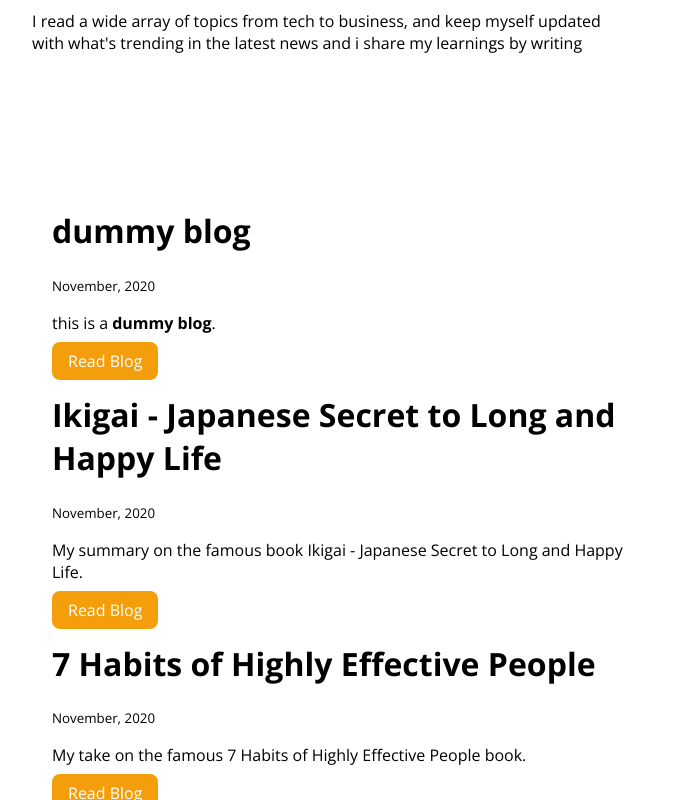
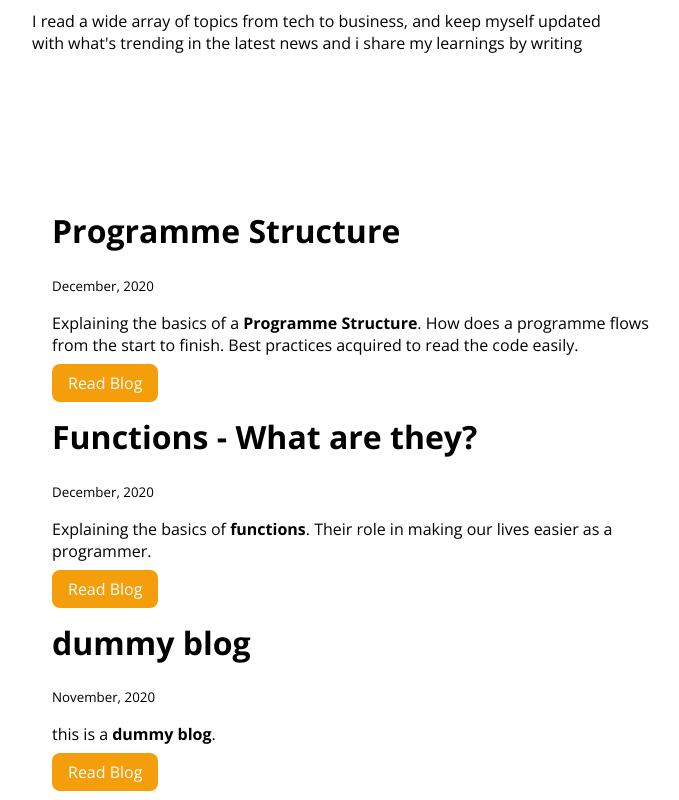
Before and after one commit to pantsachin/Sachinpant-portfolio, a plain HTML site: page blogs.html in a window 1280 px wide. Shown: the part 645-1445 px from the top of the page, without its empty margins (308-987 px from the left). Drawn offline with nearby package versions, Linux system fonts and the light colour scheme.

Commit message:
updated blogs

```diff
--- a/blogs.html
+++ b/blogs.html
@@ -49,6 +49,37 @@
 
     <ul class="list-non-bullet">
       <div class="container container-center">
+        <li class="list-item-inline">
+          <h1>Programme Structure</h1>
+          <small>December, 2020</small>
+          <p>
+            Explaining the basics of a <strong>Programme Structure</strong>. How
+            does a programme flows from the start to finish. Best practices
+            acquired to read the code easily.
+          </p>
+          <a
+            class="link primary-link"
+            href="https://dev.to/pantsachin/programme-structure-2g3a"
+          >
+            Read Blog
+          </a>
+        </li>
+
+        <li class="list-item-inline">
+          <h1>Functions - What are they?</h1>
+          <small>December, 2020</small>
+          <p>
+            Explaining the basics of <strong>functions</strong>. Their role in
+            making our lives easier as a programmer.
+          </p>
+          <a
+            class="link primary-link"
+            href="https://dev.to/pantsachin/functions-what-are-they-4g47"
+          >
+            Read Blog
+          </a>
+        </li>
+
         <li class="list-item-inline">
           <h1>dummy blog</h1>
           <small>November, 2020</small>
```
